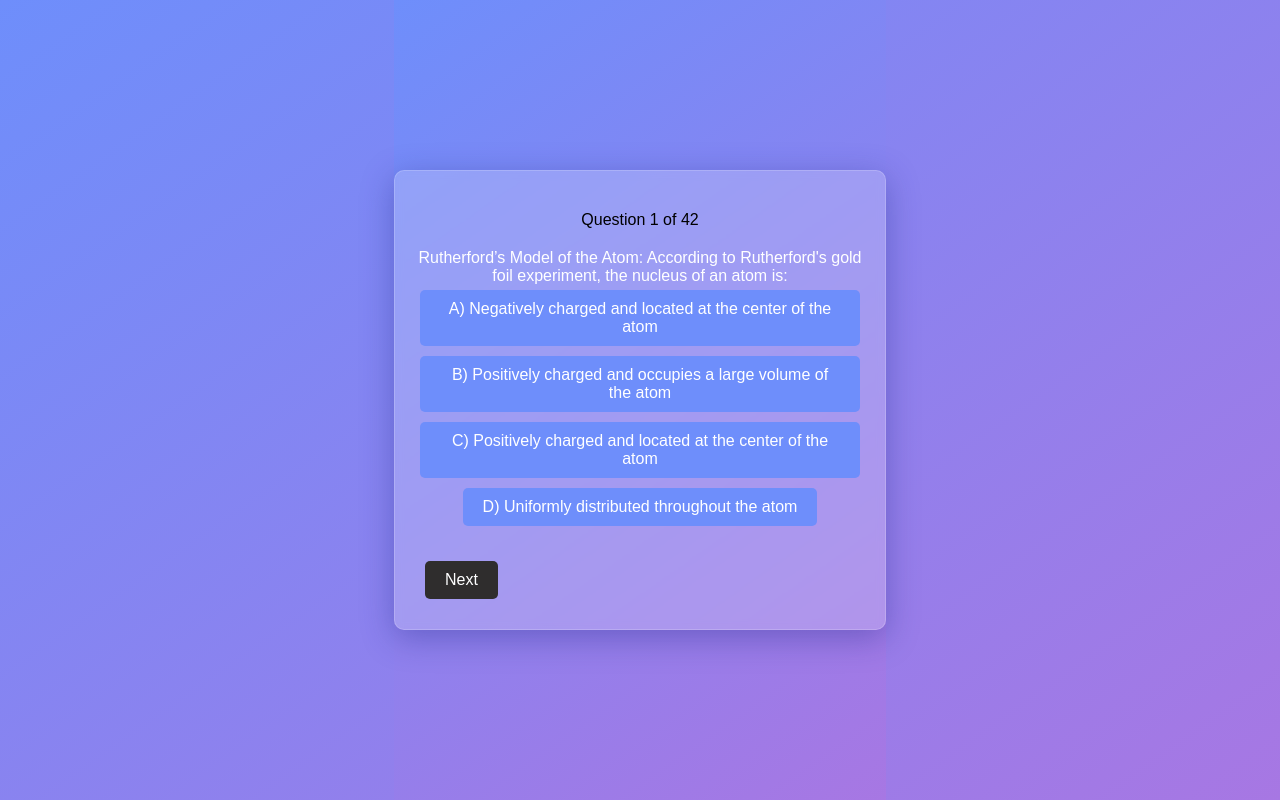
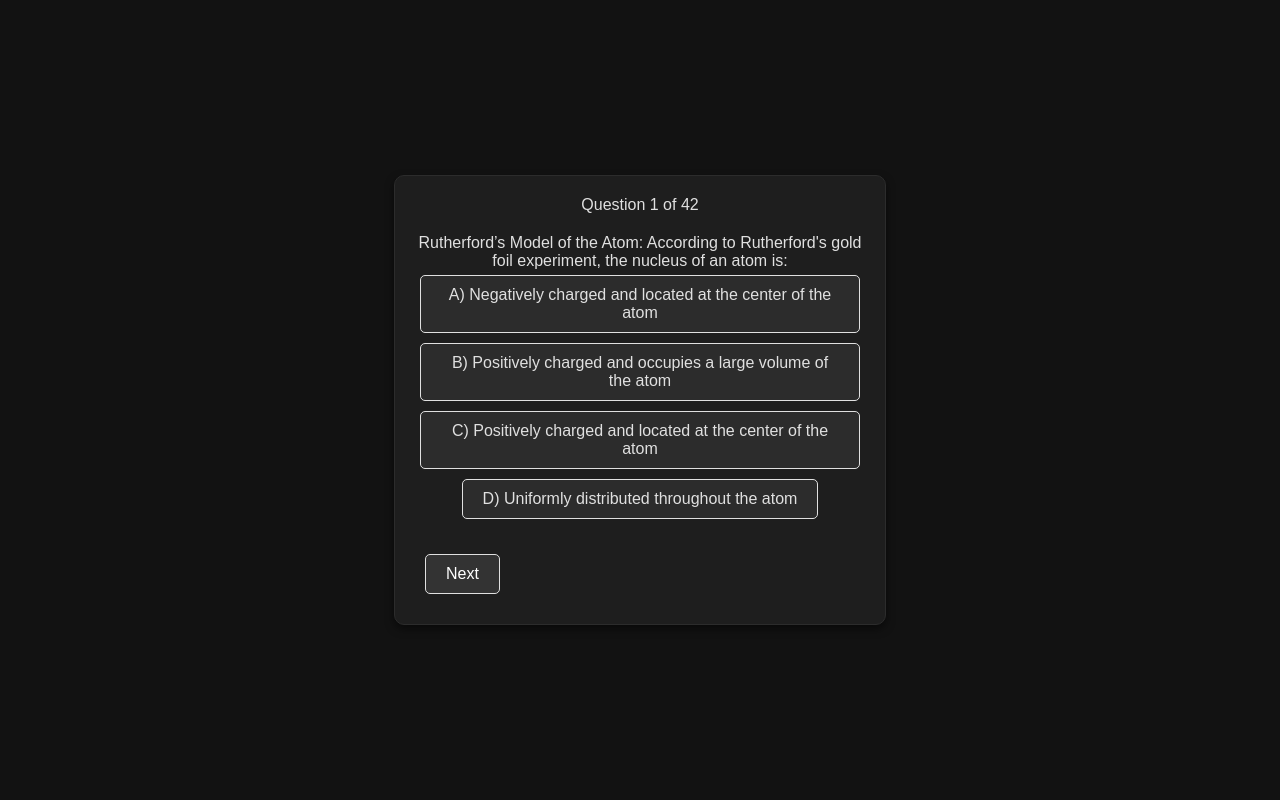
Before and after one commit to Dirush10/dirush10.github.io, a plain HTML site: page index.html in a window 1280 px wide. Drawn offline with Linux system fonts and the light colour scheme.

Commit message:
update
updatestyles. css

```diff
--- a/script.js
+++ b/script.js
@@ -480,7 +480,7 @@ document.addEventListener('DOMContentLoaded', () => {
             function showScore() {
                 const scorePercent = (correctAnswersCount / quizData.length) * 100;
                 let message = `Your score: ${correctAnswersCount} out of ${quizData.length} (${scorePercent.toFixed(2)}%)`;
-                if (scorePercent > 80) {
+                if (scorePercent > 69) {
                     message += "<br><br> Congrats!!! Proud of you!!";
                 }
                 scoreMessage.innerHTML = message;
--- a/style.css
+++ b/style.css
@@ -172,3 +172,80 @@ button.selected {
 #question-info {
  color: black; /* Example: sets the text color to a shade of blue */
 }
+
+
+body, html {
+    height: 100%;
+    margin: 0;
+    display: flex;
+    justify-content: center;
+    align-items: center;
+    background: #121212; /* Dark background */
+    color: #e0e0e0; /* Light grey text for contrast */
+    font-family: Arial, sans-serif;
+}
+
+#quiz-container {
+    width: 450px;
+    padding: 20px;
+    text-align: center;
+    background: #1e1e1e; /* Slightly lighter dark shade for the container */
+    box-shadow: 0 4px 8px 0 rgba(0, 0, 0, 0.5); /* Adjusted shadow for dark theme */
+    border-radius: 10px;
+    border: 1px solid #2c2c2c; /* Dark border for subtle definition */
+    color: #e0e0e0; /* Light grey text for readability */
+}
+
+button {
+    padding: 10px 20px;
+    margin: 10px;
+    border: 1px solid #e0e0e0; /* Light grey border for buttons */
+    border-radius: 5px;
+    cursor: pointer;
+    background-color: #2c2c2c; /* Dark grey for buttons */
+    color: #e0e0e0; /* Light grey text for buttons */
+    font-size: 16px;
+}
+
+button:hover {
+    background-color: #3a3a3a; /* Slightly lighter grey for hover effect */
+}
+
+.correct {
+    background-color: #2c2c2c; /* Consistent with other buttons */
+    color: #4CAF50; /* Green text to indicate correct */
+    border: 2px solid #4CAF50; /* Green border for correct */
+}
+
+.incorrect {
+    background-color: #2c2c2c; /* Consistent with other buttons */
+    color: #f44336; /* Red text to indicate incorrect */
+    border: 2px solid #f44336; /* Red border for incorrect */
+}
+
+button.selected {
+    border: 2px solid #e0e0e0; /* Light grey border for selected buttons */
+}
+
+#back-btn, #next-btn, #try-again-btn {
+    background-color: #333333; /* Darker grey for these specific buttons */
+    color: #ffffff; /* White text for readability */
+}
+
+#back-btn:hover, #next-btn:hover, #try-again-btn:hover {
+    background-color: #474747; /* Lighter grey for hover state */
+}
+
+#question-info {
+    color: #e0e0e0; /* Light grey for readability */
+    margin-bottom: 20px;
+}
+
+#options button {
+    display: inline-block;
+    margin: 5px;
+}
+
+#options {
+    text-align: center;
+}
```
